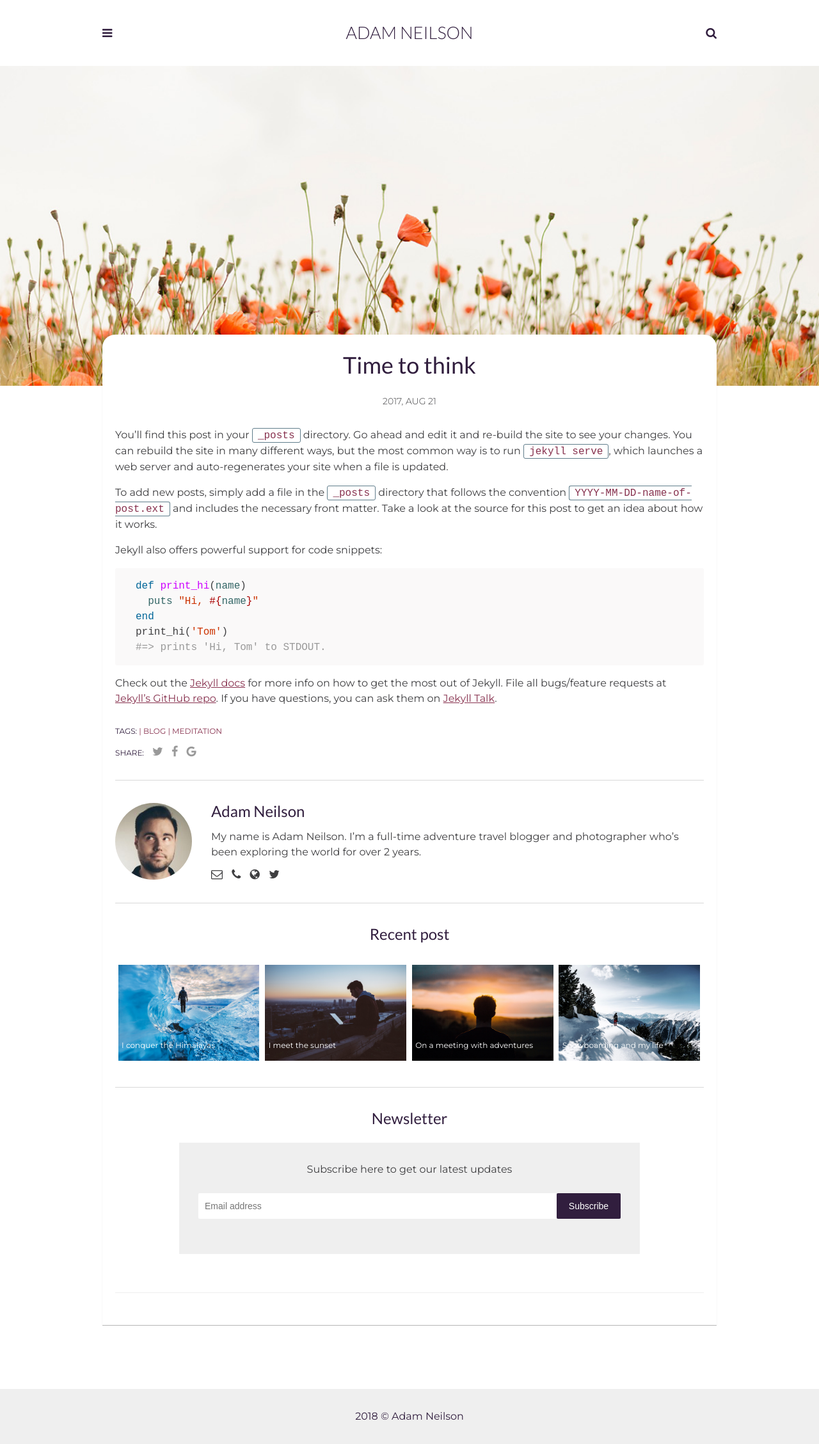
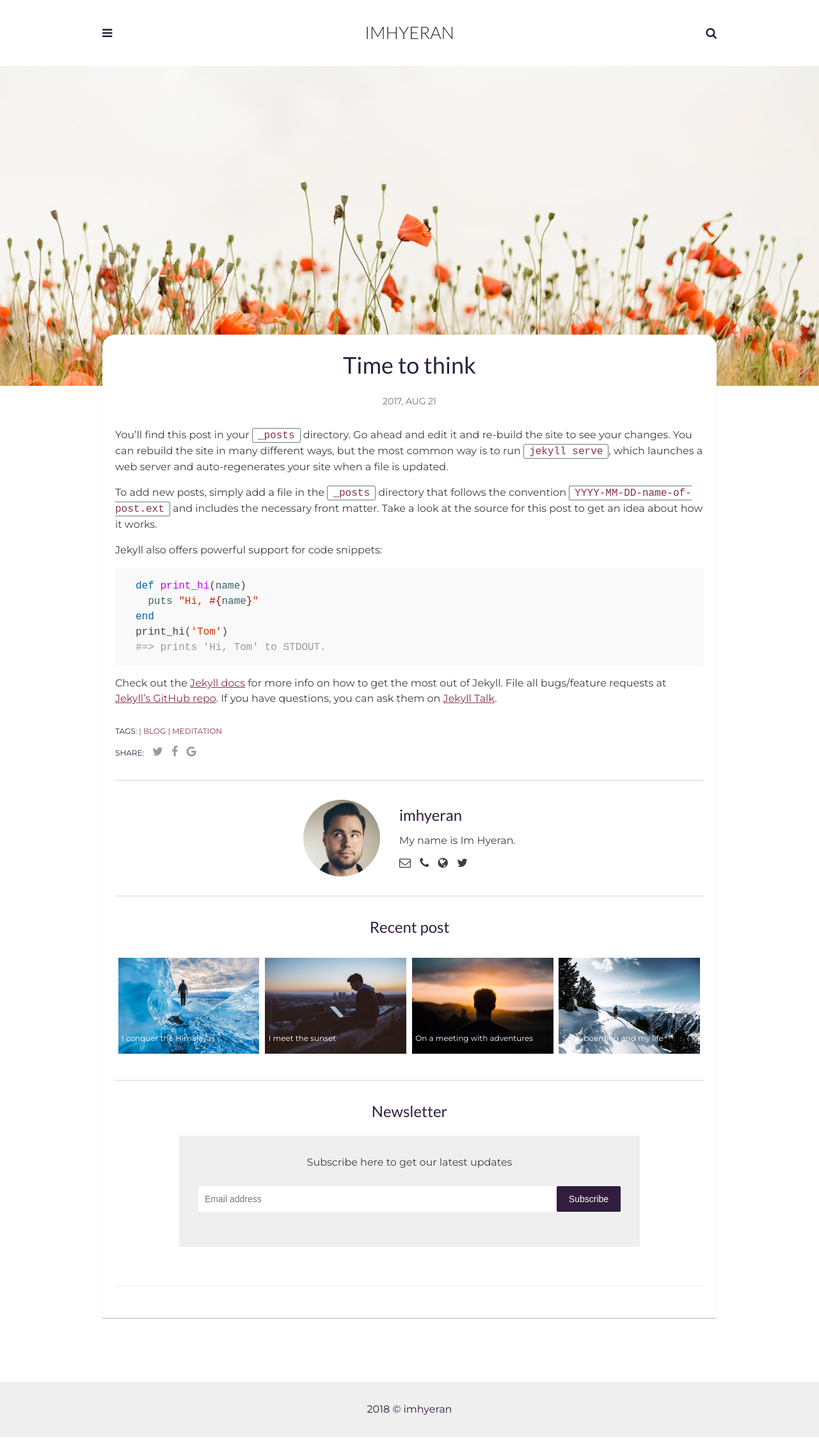
Before and after one commit to imhyeran/imhyeran.github.io, a Jekyll site: the page built from _posts/2017-08-21-time-to-think.markdown, in a window 1280 px wide. Shown: the whole page at 64% size. Built offline with Jekyll 4.4.1, drawn with Linux system fonts in a browser that asks for light colours; comment, search, counter and statistics services are not loaded.

Commit message:
config edit

```diff
--- a/_config.yml
+++ b/_config.yml
@@ -1,25 +1,23 @@
-title: My personal blog - Adam Neilson
-email: your-email@domain.com
+title: Portfolio
+email: imhyerann@gmail.com
 description: > # this means to ignore newlines until "baseurl:"
-  Write an awesome description for your new site here. You can edit this
-  line in _config.yml. It will appear in your document head meta (for
-  Google search results) and in your feed.xml site description.
+  UI/UX Designer
 permalink: ':title/'
 baseurl: "/adam-blog" # the subpath of your site, e.g. /blog
-url: "" # the base hostname & protocol for your site, e.g. http://example.com
+url: "https://imhyeran.github.io/" # the base hostname & protocol for your site, e.g. http://example.com
 
 # Author settings
-author: Adam Neilson # add your name
+author: imhyeran # add your name
 author-pic: adam-face.jpg
-about-author: My name is Adam Neilson. I’m a full-time adventure travel blogger and photographer who’s been exploring the world for over 2 years.
+about-author: My name is Im Hyeran.
 
 # Contact links
 email: # Add your Email address
 phone: # Add your Phone number
 website: # Add your website, do not add http://
 linkedin: # Add your Linkedin handle
-github: artemsheludko # Add your Github handle
-twitter: '@artemsheludko_' # Add your Twitter handle
+github: imhyeran # Add your Github handle
+twitter: # Add your Twitter handle
 facebook: # Add your Facebook handle
 instagram: # Add your Instagram handle
 pinterest: # Add your Pinterest handle
```
Also changed, not shown: README.md (deleted), 1 other file.
